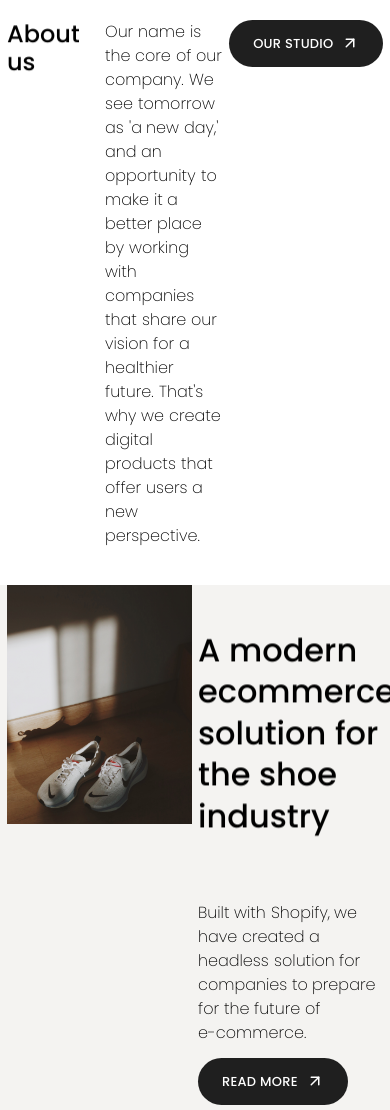
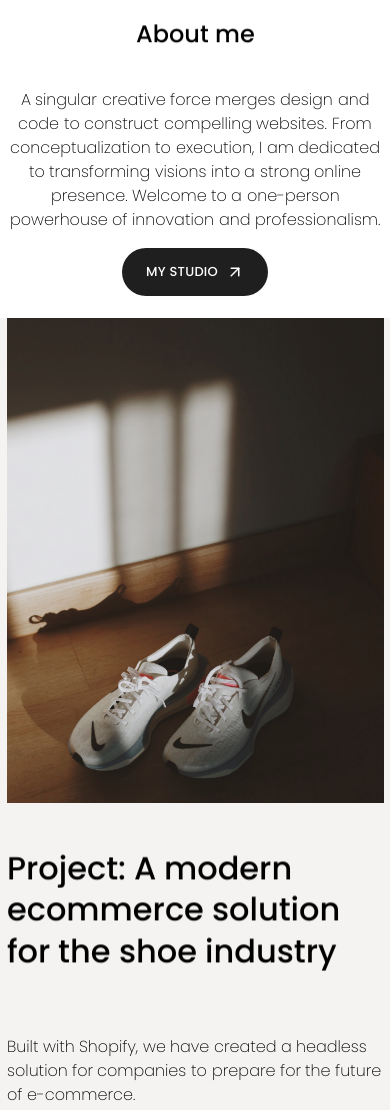
Before and after one commit to harunjonuzi/web-design-agency, a website built with Vite: page index.html in a window 390 px wide. Shown: the part 732-1842 px from the top of the page. Built offline with nearby package versions, Linux system fonts and the light colour scheme; some packages are replaced by stand-ins of ours.

Commit message:
mobile layout

```diff
--- a/app/animations/ParallaxImage.js
+++ b/app/animations/ParallaxImage.js
@@ -26,7 +26,7 @@ export default class ParallaxImage {
                scrub: true,
                //  markers: true,
             },
-            y: 0,
+            y: -50,
             ease: "none",
          }
       );
--- a/index.html
+++ b/index.html
@@ -49,7 +49,7 @@
                      >
                         A digital <span>design</span>
                         <span> studio</span> located in
-                        <span>Copenhagen.</span> We build <span>brands</span>,
+                        <span>Copenhagen.</span> I build <span>brands</span>,
                         create <span>digital experiences</span>, and shape the
                         <span>stories of tomorrow</span>
                      </h1>
@@ -62,7 +62,7 @@
                         data-animation="button"
                      >
                         <span>
-                           <span>See our work</span>
+                           <span>See my work</span>
                         </span>
                         <svg
                            xmlns="http://www.w3.org/2000/svg"
@@ -123,17 +123,17 @@
                   class="col-1--span-4"
                   data-animation="text-reveal"
                >
-                  About us
+                  About me
                </h2>
                <p
                   class="col-5--span-5"
                   data-animation="text-reveal"
                >
-                  Our name is the core of our company. We see tomorrow as 'a new
-                  day,' and an opportunity to make it a better place by working
-                  with companies that share our vision for a healthier future.
-                  That's why we create digital products that offer users a new
-                  perspective.
+                  A singular creative force merges design and code to construct
+                  compelling websites. From conceptualization to execution, I am
+                  dedicated to transforming visions into a strong online
+                  presence. Welcome to a one-person powerhouse of innovation and
+                  professionalism.
                </p>
 
                <a
@@ -143,7 +143,7 @@
                   data-animation="button"
                >
                   <span>
-                     <span>Our studio</span>
+                     <span>My studio</span>
                   </span>
                   <svg
                      xmlns="http://www.w3.org/2000/svg"
@@ -186,7 +186,8 @@
                         class="projects__heading h1"
                         data-animation="text-reveal"
                      >
-                        A modern ecommerce solution for the shoe industry
+                        Project: A modern ecommerce solution for the shoe
+                        industry
                      </h2>
 
                      <p
--- a/src/scss/layout/_company.scss
+++ b/src/scss/layout/_company.scss
@@ -4,4 +4,18 @@
   &__content {
     @include page-grid;
   }
+
+  @include breakpoint-down(medium) {
+    &__content {
+      display: flex;
+      flex-direction: column;
+      justify-content: center;
+      align-items: center;
+
+      p {
+        text-align: center;
+      }
+    }
+
+  }
 }
--- a/src/scss/layout/_hero.scss
+++ b/src/scss/layout/_hero.scss
@@ -24,7 +24,7 @@
   }
 
   &__img {
-    filter: brightness(30%)
+    filter: brightness(50%)
   }
 
   &__play {
--- a/src/scss/layout/_projects.scss
+++ b/src/scss/layout/_projects.scss
@@ -23,4 +23,32 @@
   &__text {
     margin-bottom: 4.8rem;
   }
+
+  @include breakpoint-down(medium) {
+    display: flex;
+    flex-direction: column;
+    justify-content: center;
+    align-items: center;
+
+    &__left {
+      height: 100%;
+    }
+
+    &__image {
+      height: 100%;
+    }
+
+    &__right {
+      margin-top: 16rem;
+      margin-bottom: 16rem;
+    }
+
+    &__content {
+      max-width: 45ch;
+    }
+
+    &__text {
+      margin-bottom: 4.8rem;
+    }
+  }
 }
--- a/src/scss/layout/_text-columns.scss
+++ b/src/scss/layout/_text-columns.scss
@@ -6,4 +6,19 @@
   .button {
     margin-left: auto;
   }
+
+  @include breakpoint-down(medium) {
+    display: flex;
+    flex-direction: column;
+    align-items: center;
+    justify-content: center;
+
+    p {
+      text-align: center;
+    }
+
+    .button {
+      margin: 0;
+    }
+  }
 }
```
Also changed, not shown: public/img/hero.jpg.
